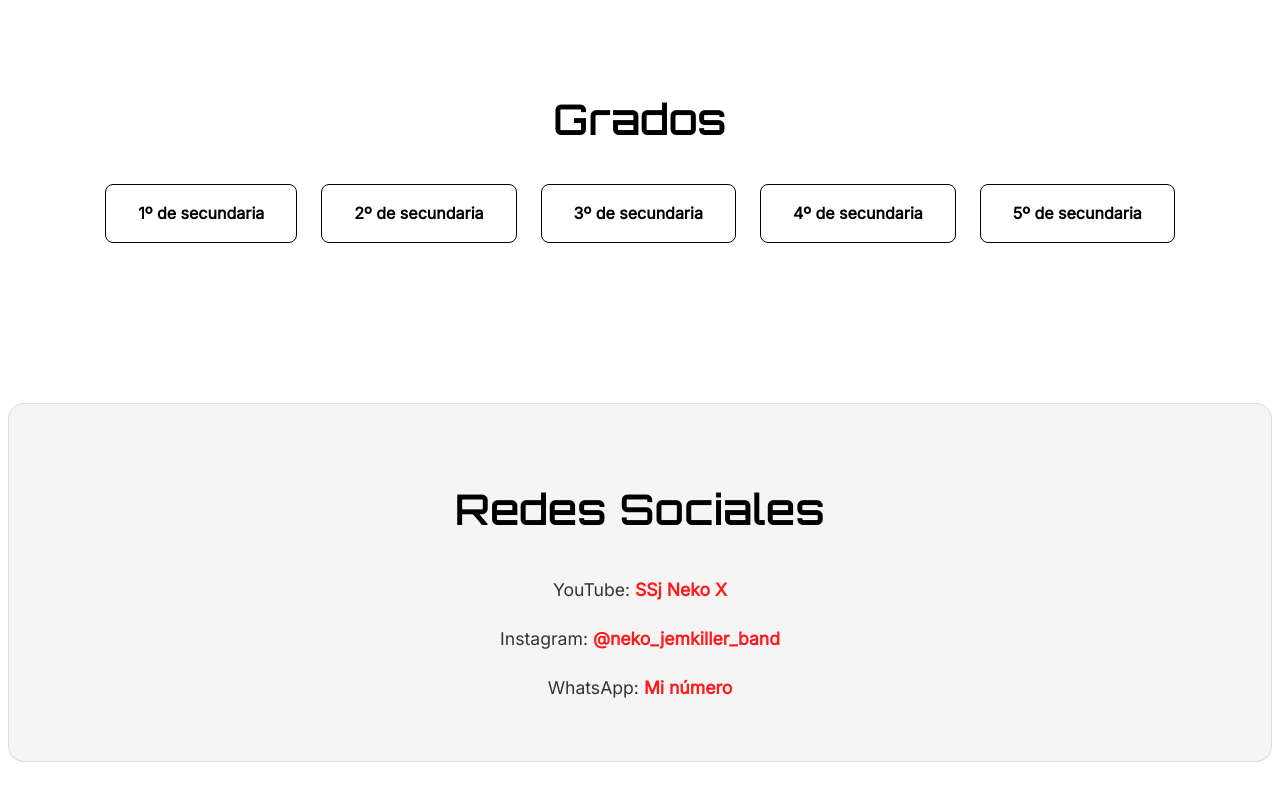
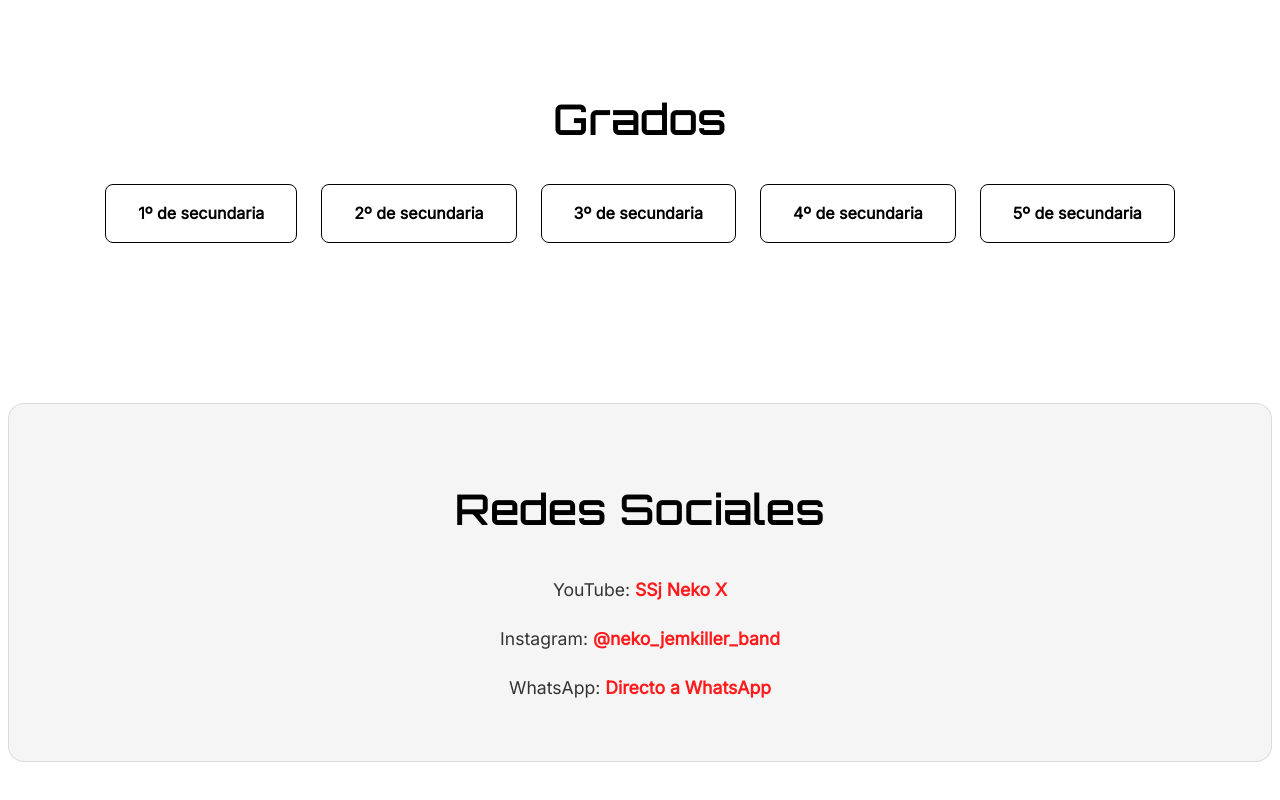
Before and after one commit to makipro147/nuevapagina, a Next.js app: page / in a window 1280 px wide. Shown: the part 1938-2738 px from the top of the page. Built offline with nearby package versions, Linux system fonts and the light colour scheme.

Commit message:
cambio prueba

```diff
--- a/src/app/page.tsx
+++ b/src/app/page.tsx
@@ -94,7 +94,7 @@ export default function Home() {
               <p>
                 WhatsApp:{" "}
                 <a href="https://wa.me/921866613" target="_blank">
-                  Mi número
+                  Directo a WhatsApp
                 </a>
               </p>
             </div>
```
